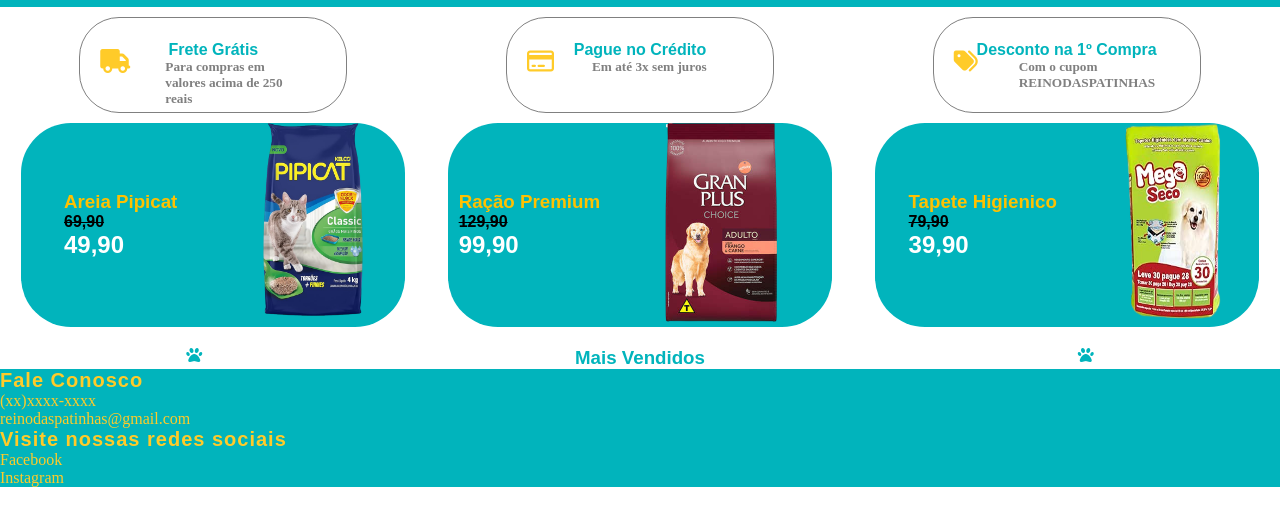
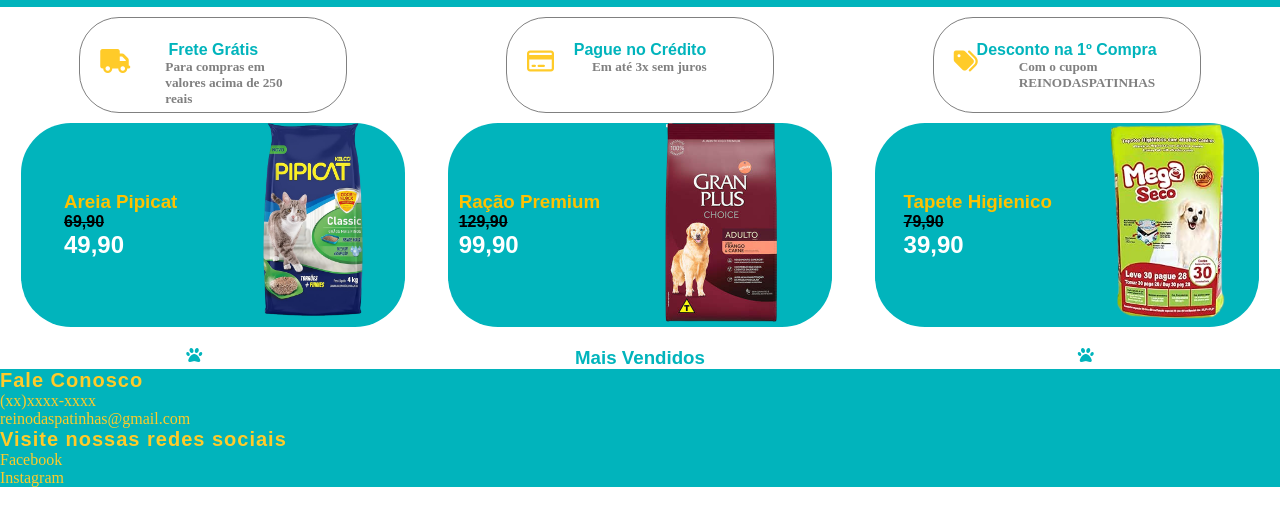
Before and after one commit to igorlanaa/projeto_proz_grupo3, a plain HTML site: page index.html in a window 1280 px wide. Shown: the part 228-754 px from the top of the page. Drawn offline with Linux system fonts and the light colour scheme.

Commit message:
alteracao tamanho imagem

```diff
--- a/index.html
+++ b/index.html
@@ -93,7 +93,7 @@
                     <h2>39,90</h2>
                 </div>
                 <div class="img">
-                    <img src="./imagens/produto1.png" alt="tapete higienico canino" height="200" width="100">
+                    <img src="./imagens/produto1.png" alt="tapete higienico canino" height="200" width="120">
                 </div>
             </section>
         </section>
```
